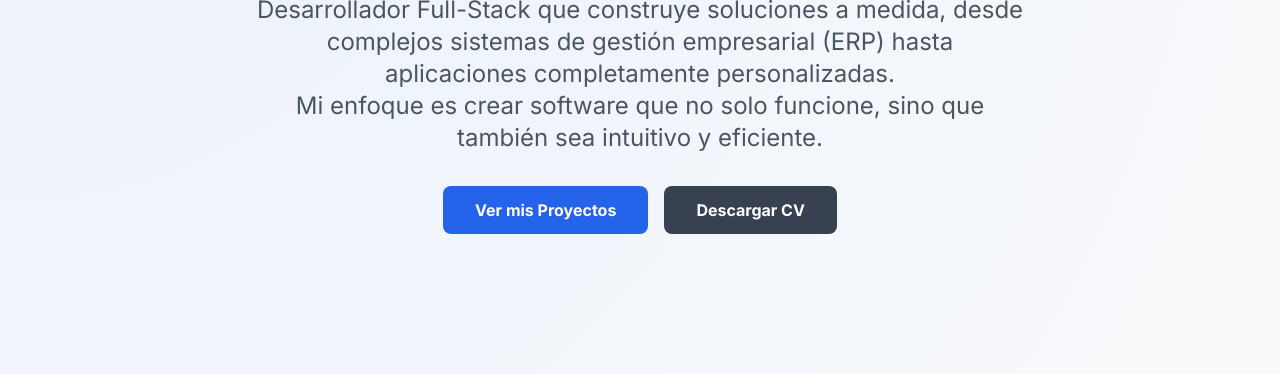
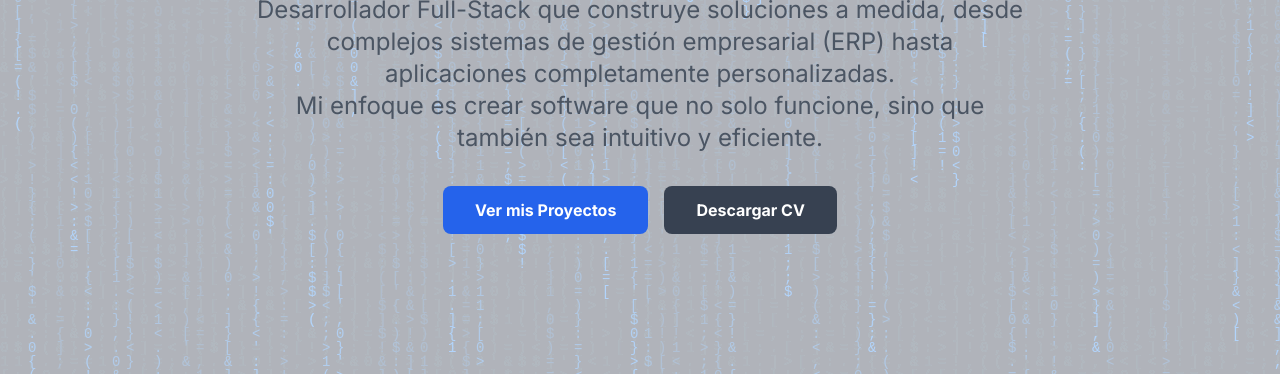
Before and after one commit to GerardoFC8/portafolio-gfc, a plain HTML site: page index.html in a window 1280 px wide. Shown: the part 292-666 px from the top of the page. Drawn offline with nearby package versions, Linux system fonts and the light colour scheme.

Commit message:
Fondo estilo lluvia de simbolos

```diff
--- a/assets/css/styles.css
+++ b/assets/css/styles.css
@@ -1,10 +1,18 @@
 body {
     font-family: 'Inter', sans-serif;
+    /* El fondo principal ahora es oscuro para que la lluvia destaque */
+    background-color: #111827;
 }
 
-.gradient-bg {
-    background-image: radial-gradient(circle at top left, rgba(59, 130, 246, 0.08), transparent 40%),
-                        radial-gradient(circle at bottom right, rgba(139, 92, 246, 0.08), transparent 40%);
+/* Estilos para el canvas de la lluvia de código */
+#matrix-canvas {
+    position: fixed;
+    top: 0;
+    left: 0;
+    width: 100%;
+    height: 100%;
+    z-index: -1; /* Se asegura de que esté detrás de todo */
+    opacity: 0.3; /* Hacemos la animación sutil */
 }
 
 .tech-logo {
--- a/assets/js/main.js
+++ b/assets/js/main.js
@@ -1,3 +1,62 @@
+const canvas = document.getElementById('matrix-canvas');
+const ctx = canvas.getContext('2d');
+
+// Ajustar el tamaño del canvas al de la ventana
+canvas.width = window.innerWidth;
+canvas.height = window.innerHeight;
+
+// Símbolos de programación para la lluvia
+const chars = "01;{}[]()=>.<,$:&'!";
+const charArray = chars.split('');
+
+const fontSize = 14;
+const columns = canvas.width / fontSize;
+
+// Array para almacenar la posición 'y' de cada gota de lluvia
+const drops = [];
+for (let x = 0; x < columns; x++) {
+    drops[x] = 1;
+}
+
+function draw() {
+    // Fondo semi-transparente para crear el efecto de estela
+    ctx.fillStyle = 'rgba(17, 24, 39, 0.05)'; // Usamos el color de fondo oscuro
+    ctx.fillRect(0, 0, canvas.width, canvas.height);
+
+    // Color de los caracteres de la lluvia
+    // Se adapta al tema claro/oscuro
+    const isDarkMode = document.documentElement.classList.contains('dark');
+    ctx.fillStyle = isDarkMode ? '#2dd4bf' : '#0f7fff'; // Verde azulado para oscuro, celeste para claro
+    ctx.font = `${fontSize}px monospace`;
+
+    // Dibujar cada gota
+    for (let i = 0; i < drops.length; i++) {
+        const text = charArray[Math.floor(Math.random() * charArray.length)];
+        ctx.fillText(text, i * fontSize, drops[i] * fontSize);
+
+        // Resetear la gota al principio de forma aleatoria para que no sea uniforme
+        if (drops[i] * fontSize > canvas.height && Math.random() > 0.975) {
+            drops[i] = 0;
+        }
+
+        // Incrementar la posición 'y'
+        drops[i]++;
+    }
+}
+
+// Iniciar la animación
+const animationInterval = setInterval(draw, 40);
+
+// Ajustar el canvas si la ventana cambia de tamaño
+window.addEventListener('resize', () => {
+    canvas.width = window.innerWidth;
+    canvas.height = window.innerHeight;
+    // Reiniciar las gotas para el nuevo tamaño
+    for (let x = 0; x < columns; x++) {
+        drops[x] = 1;
+    }
+});
+
 document.addEventListener('DOMContentLoaded', () => {
     // --- LÓGICA DE ANIMACIÓN DE SCROLL ---
     const observer = new IntersectionObserver((entries) => {
--- a/index.html
+++ b/index.html
@@ -29,6 +29,9 @@
 </head>
 <body class="gradient-bg bg-gray-50 text-gray-800 dark:bg-gray-900 dark:text-gray-200 transition-colors duration-300">
 
+    <canvas id="matrix-canvas"></canvas>
+
+    <div class="content-wrapper"></div>
         <!-- Header y Navegación -->
         <header class="bg-white/80 dark:bg-gray-900/50 backdrop-blur-sm fixed top-0 left-0 right-0 z-50" x-data="{ isMenuOpen: false }">
             <div class="container mx-auto px-6 py-4 flex justify-between items-center">
@@ -333,6 +336,7 @@
                 <p data-key="footer_copy">&copy; 2025 Gerardo Franco | Developer</p>
             </div>
         </footer>
+    </div>
 
     <script src="assets/js/main.js"></script>
 </body>
```
Lines whose indentation alone changed are shown as unchanged.
